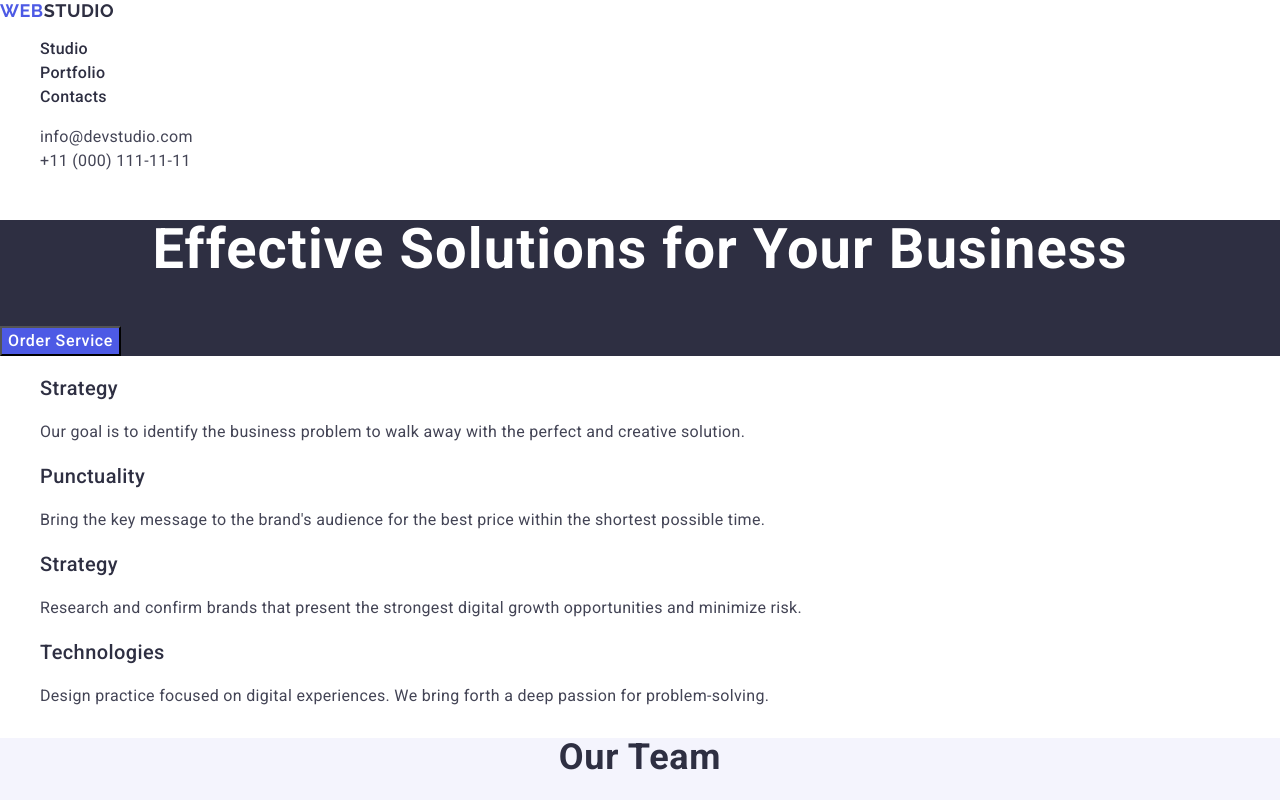
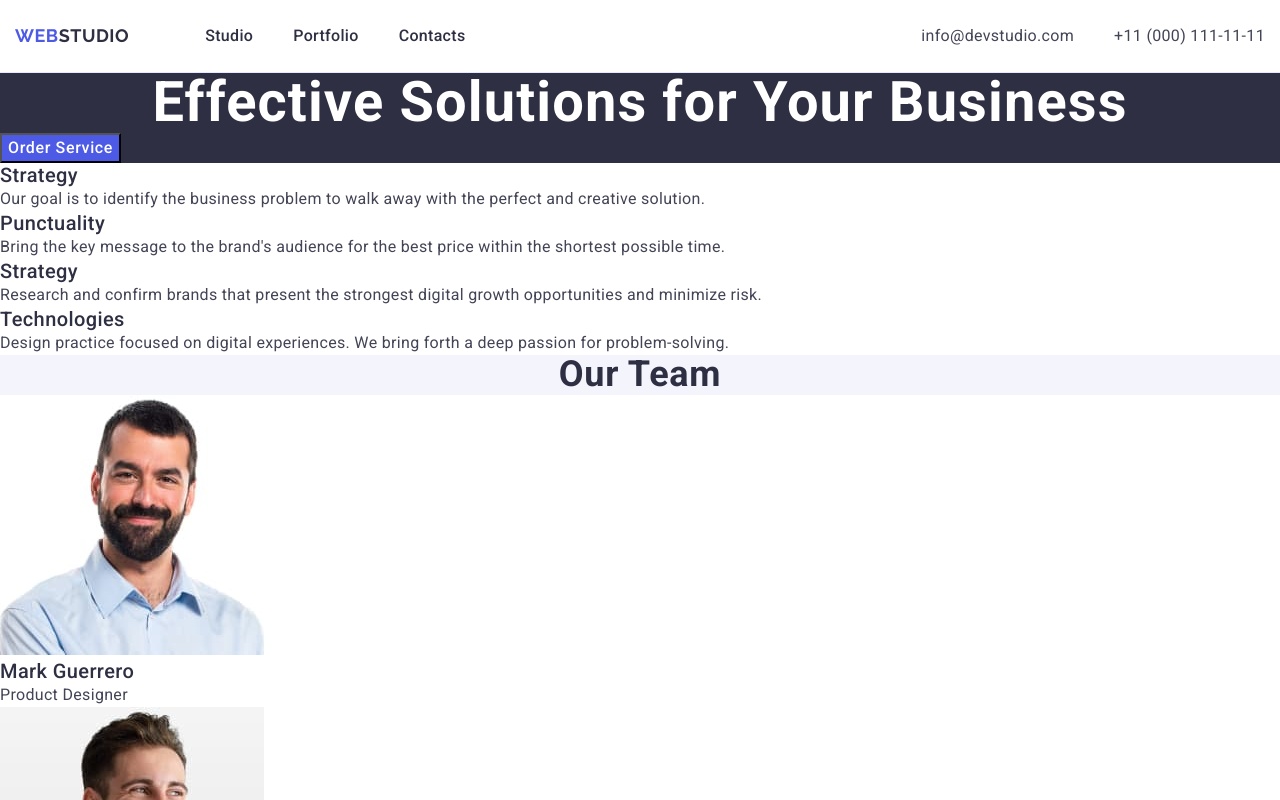
Before and after one commit to Anhelina31/goit-markup-hw-03, a plain HTML site: page index.html in a window 1280 px wide. Shown: the top 800 px of the page. Drawn offline with nearby package versions, Linux system fonts and the light colour scheme.

Commit message:
styles.css

```diff
--- a/css/styles.css
+++ b/css/styles.css
@@ -6,9 +6,39 @@ body {
 ul,
 ol {
   list-style-type: none;
+  margin: 0;
+  padding: 0;
 }
+h1,
+h2,
+h3,
+h4,
+h5,
+h6,
+p {
+  margin: 0;
+}
+
 a {
   text-decoration: none;
+}
+/* common */
+.container {
+  max-width: 1158;
+  padding: 0 15px;
+  margin: 0 auto;
+}
+/* header */
+.page-header {
+  border-bottom: 1px solid #e7e9fc;
+}
+.header-container {
+  display: flex;
+  align-items: center;
+}
+.header-nav {
+  display: flex;
+  align-items: center;
 }
 .logo {
   font-family: "Raleway", sans-serif;
@@ -19,14 +49,24 @@ a {
   text-transform: uppercase;
   color: #4d5ae5;
 }
+.header-logo {
+  padding: 24px 0;
+  margin-right: 76px;
+}
 .header-logo .logo-part {
   color: #2e2f42;
 }
 .footer-logo .logo-part {
   color: #f4f4fd;
 }
-
+.nav-list {
+  display: flex;
+  align-items: center;
+  gap: 40px;
+}
 .nav-link {
+  display: block;
+  padding: 24px 0;
   font-weight: 500;
   font-size: 16px;
   line-height: 1.5;
@@ -35,9 +75,17 @@ a {
 }
 
 .contacts {
+  margin-left: auto;
   font-style: normal;
 }
+.contacts-list {
+  display: flex;
+  align-items: center;
+  gap: 40px;
+}
 .contacts-link {
+  display: block;
+  padding: 24px 0;
   font-size: 16px;
   line-height: 1.5;
   letter-spacing: 0.02em;
--- a/index.html
+++ b/index.html
@@ -23,6 +23,7 @@
   </head>
   <body>
     <header class="page-header">
+      <div class="container header-container">
         <nav class="header-nav">
           <a class="logo header-logo" href="./index.html"
             >Web<span class="logo-part">Studio </span></a
@@ -53,6 +54,7 @@
             </li>
           </ul>
         </address>
+      </div>
     </header>
     <main>
       <section class="solution">
```
Lines whose indentation alone changed are shown as unchanged.
